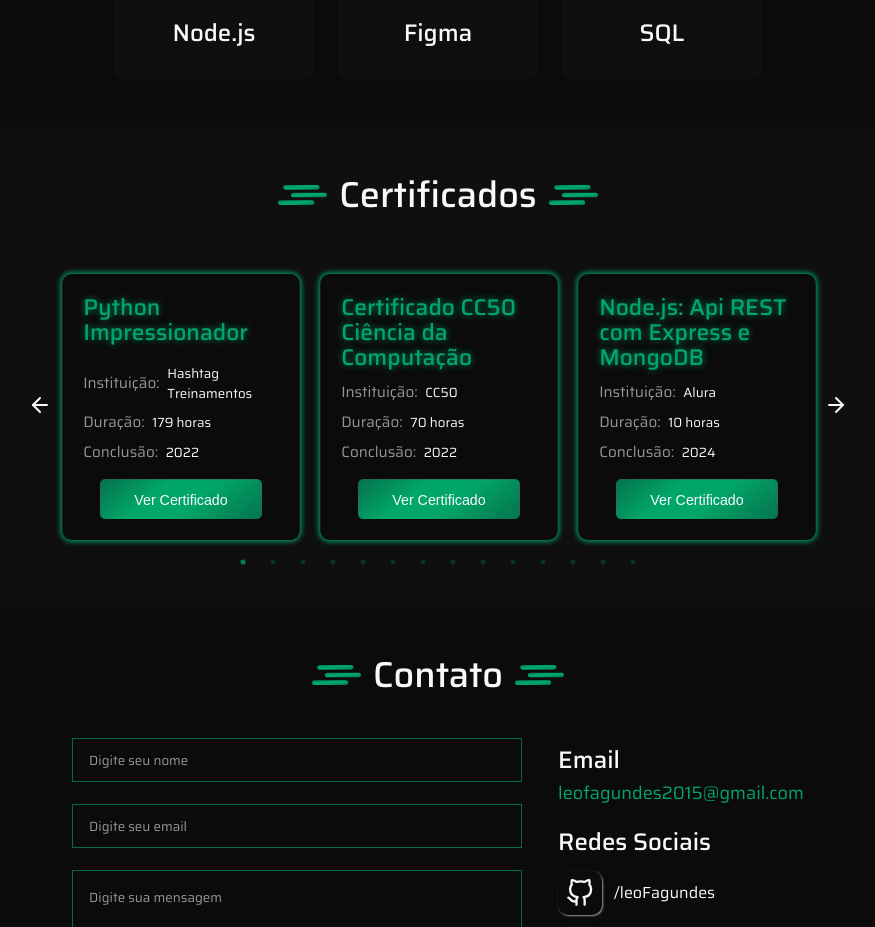
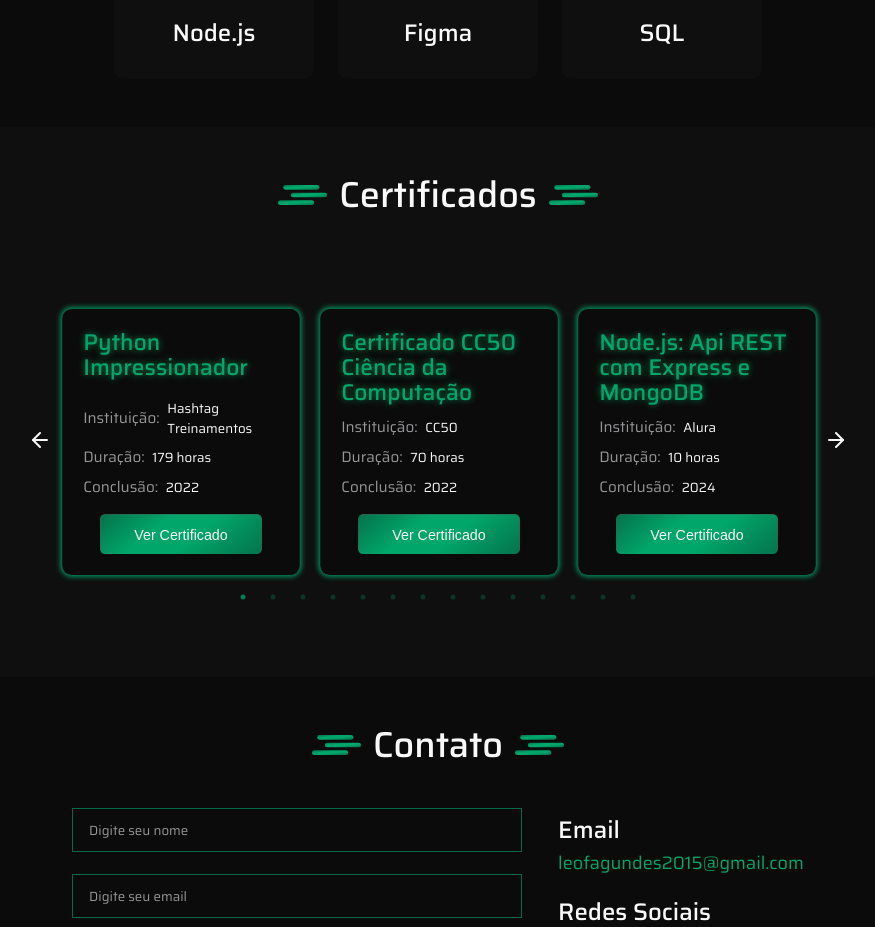
Before and after one commit to leoFagundes/Portfolio-leoFagundes, a React (Create React App) app: page / in a window 1280 px wide. Shown: the part 3120-4047 px from the top of the page, without its empty margins (202-1077 px from the left). Built offline with nearby package versions, Linux system fonts and the light colour scheme.

Commit message:
update height detail

```diff
--- a/src/pages/home/index.tsx
+++ b/src/pages/home/index.tsx
@@ -42,7 +42,7 @@
         id="certificates"
         type="primary"
         height="auto"
-        minHeight="60vh"
+        minHeight="550px"
       >
         <Certificates />
       </S.SectionContainer>
```
